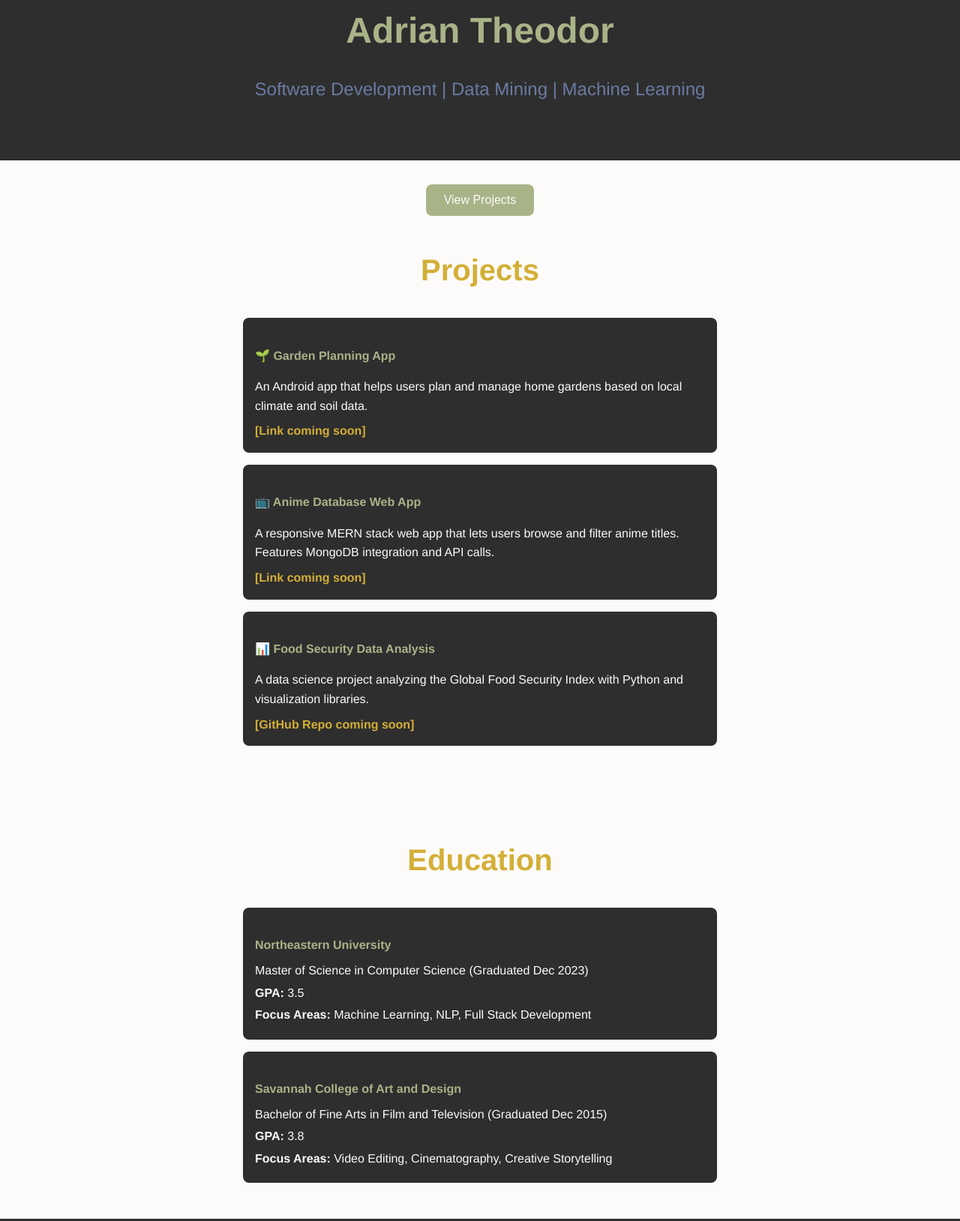
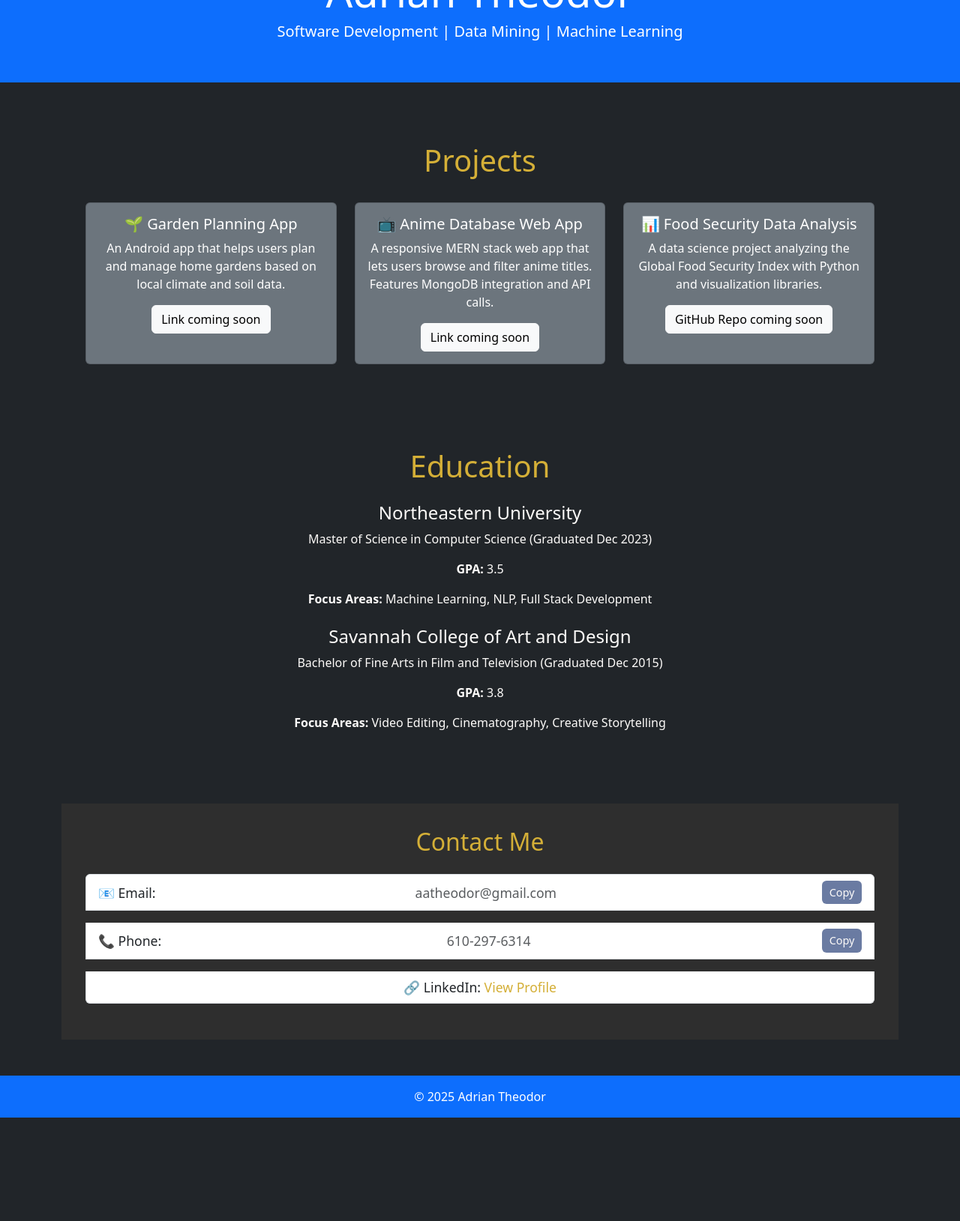
Before and after one commit to adriantheodor/adrian-portfolio, a plain HTML site: page index.html in a window 1280 px wide. Shown: the part 93-1722 px from the top of the page at 75% size. After the commit the page ends 1584 px from the top, so only its background shows below. Drawn offline with nearby package versions, Linux system fonts and the light colour scheme.

Commit message:
Added bootstrap

```diff
--- a/index.html
+++ b/index.html
@@ -5,45 +5,72 @@
   <meta name="viewport" content="width=device-width, initial-scale=1.0" />
   <title>Adrian Theodor | Portfolio</title>
   <link rel="stylesheet" href="styles.css" />
+  <!-- Bootstrap CSS -->
+  <link
+    href="https://cdn.jsdelivr.net/npm/bootstrap@5.3.2/dist/css/bootstrap.min.css"
+    rel="stylesheet"
+  />
 </head>
-<body>
-  <header class="banner">
-    <h1>Adrian Theodor</h1>
-    <h2>Software Development | Data Mining | Machine Learning</h2>
+<body class="bg-dark text-light">
+
+  <!-- Header -->
+  <header class="text-center py-5 bg-primary text-white">
+    <div class="container">
+      <h1 class="display-4">Adrian Theodor</h1>
+      <h2 class="h5 mt-2">Software Development | Data Mining | Machine Learning</h2>
+    </div>
   </header>
 
-  <main>
-    <section class="projects-section">
-      <button class="magic-button">View Projects</button>
+  <main class="container my-5">
+
+    <!-- Projects Section -->
+    <section class="projects-section mb-5">
+      <div class="text-center mb-4">
         <h3>Projects</h3>
-        <div class="project-card">
-          <h4>🌱 Garden Planning App</h4>
-          <p>An Android app that helps users plan and manage home gardens based on local climate and soil data.</p>
-          <a href="#" target="_blank">[Link coming soon]</a>
+      </div>
+      <div class="row g-4">
+        <div class="col-md-4">
+          <div class="card h-100 bg-secondary text-white">
+            <div class="card-body">
+              <h5 class="card-title">🌱 Garden Planning App</h5>
+              <p class="card-text">An Android app that helps users plan and manage home gardens based on local climate and soil data.</p>
+              <a href="#" class="btn btn-light">Link coming soon</a>
+            </div>
+          </div>
         </div>
 
-        <div class="project-card">
-          <h4>📺 Anime Database Web App</h4>
-          <p>A responsive MERN stack web app that lets users browse and filter anime titles. Features MongoDB integration and API calls.</p>
-          <a href="#" target="_blank">[Link coming soon]</a>
+        <div class="col-md-4">
+          <div class="card h-100 bg-secondary text-white">
+            <div class="card-body">
+              <h5 class="card-title">📺 Anime Database Web App</h5>
+              <p class="card-text">A responsive MERN stack web app that lets users browse and filter anime titles. Features MongoDB integration and API calls.</p>
+              <a href="#" class="btn btn-light">Link coming soon</a>
+            </div>
+          </div>
         </div>
 
-        <div class="project-card">
-          <h4>📊 Food Security Data Analysis</h4>
-          <p>A data science project analyzing the Global Food Security Index with Python and visualization libraries.</p>
-          <a href="#" target="_blank">[GitHub Repo coming soon]</a>
+        <div class="col-md-4">
+          <div class="card h-100 bg-secondary text-white">
+            <div class="card-body">
+              <h5 class="card-title">📊 Food Security Data Analysis</h5>
+              <p class="card-text">A data science project analyzing the Global Food Security Index with Python and visualization libraries.</p>
+              <a href="#" class="btn btn-light">GitHub Repo coming soon</a>
+            </div>
+          </div>
+        </div>
       </div>
     </section>
 
-    <section class="education-section">
-      <h3>Education</h3>
-        <div class="education-entry">
+    <!-- Education Section -->
+    <section class="education-section mb-5">
+      <h3 class="text-center mb-4">Education</h3>
+      <div class="mb-4">
         <h4>Northeastern University</h4>
         <p>Master of Science in Computer Science (Graduated Dec 2023)</p>
         <p><strong>GPA:</strong> 3.5</p>
         <p><strong>Focus Areas:</strong> Machine Learning, NLP, Full Stack Development</p>
       </div>
-        <div class="education-entry">
+      <div>
         <h4>Savannah College of Art and Design</h4>
         <p>Bachelor of Fine Arts in Film and Television (Graduated Dec 2015)</p>
         <p><strong>GPA:</strong> 3.8</p>
@@ -51,19 +78,19 @@
       </div>
     </section>
 
-
-    <section class="contact-section">
-        <h3>Contact Me</h3>
-        <ul>
-          <li>
-            📧 Email: <span id="email">aatheodor@gmail.com</span>
-            <button onclick="copyToClipboard('email')">Copy</button>
+    <!-- Contact Section -->
+    <section class="contact-section mb-5">
+      <h3 class="text-center mb-4">Contact Me</h3>
+      <ul class="list-group text-dark">
+        <li class="list-group-item d-flex justify-content-between align-items-center">
+          📧 Email: <span id="email" class="text-muted">aatheodor@gmail.com</span>
+          <button class="btn btn-sm btn-outline-primary" onclick="copyToClipboard('email')">Copy</button>
         </li>
-          <li>
-            📞 Phone: <span id="phone">610-297-6314</span>
-            <button onclick="copyToClipboard('phone')">Copy</button>
+        <li class="list-group-item d-flex justify-content-between align-items-center">
+          📞 Phone: <span id="phone" class="text-muted">610-297-6314</span>
+          <button class="btn btn-sm btn-outline-primary" onclick="copyToClipboard('phone')">Copy</button>
         </li>
-          <li>
+        <li class="list-group-item">
           🔗 LinkedIn:
           <a href="https://www.linkedin.com/in/adrian-theodor-8b19846b/" target="_blank">
             View Profile
@@ -71,12 +98,14 @@
         </li>
       </ul>
     </section>
-
   </main>
 
-  <footer>
-    <p>© 2025 Adrian Theodor</p>
+  <!-- Footer -->
+  <footer class="bg-primary text-white text-center py-3">
+    <p class="mb-0">© 2025 Adrian Theodor</p>
   </footer>
+
+  <!-- Scripts -->
   <script>
     function copyToClipboard(id) {
       const text = document.getElementById(id).innerText;
```
Lines whose indentation alone changed are shown as unchanged.
